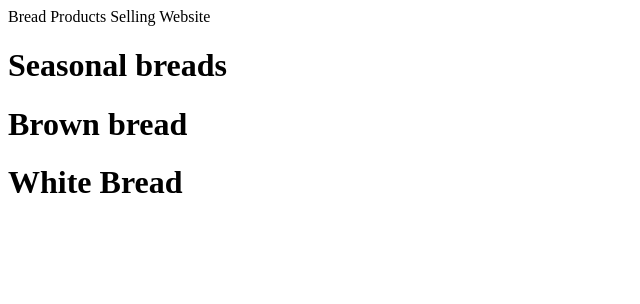
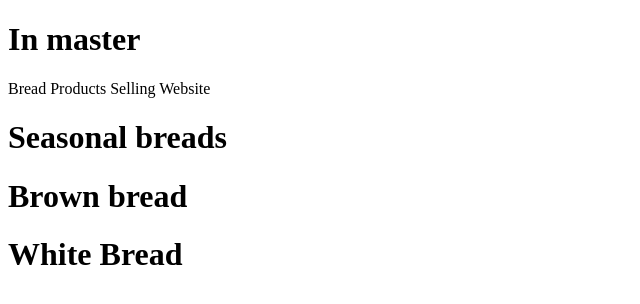
Before and after one commit to vedant110/BreadSelling, a plain HTML site: page WebContent/index.html in a window 1280 px wide. Shown: the whole page, without its empty margins (0-640 px from the left). Drawn offline with Linux system fonts and the light colour scheme.

Commit message:
bug fix for production

```diff
--- a/WebContent/index.html
+++ b/WebContent/index.html
@@ -5,6 +5,8 @@
 <title>Insert title here</title>
 </head>
 <body>
+
+<h1>In master</h1>
 Bread Products Selling Website
 <h1>Seasonal breads</h1>
 <h1>Brown bread</h1>
```
